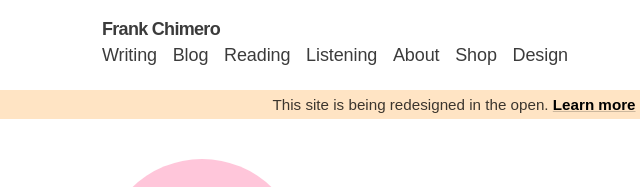
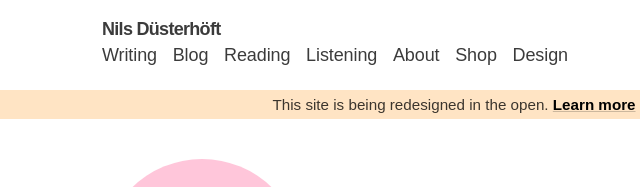
Before and after one commit to nduest/nduest.github.io, a plain HTML site: page index.html in a window 1280 px wide. Shown: the top 187 px of the page, 186-826 px from the left. Drawn offline with Linux system fonts and the light colour scheme; a web font is replaced by a local one.

Commit message:
Update index.html

```diff
--- a/index.html
+++ b/index.html
@@ -9,7 +9,7 @@
 <body>
     <div class="container">
         <header>
-            <h3><a href="#">Frank Chimero</a></h3>
+            <h3><a href="#">Nils Düsterhöft</a></h3>
 
             <nav>
                 <ul>
```
